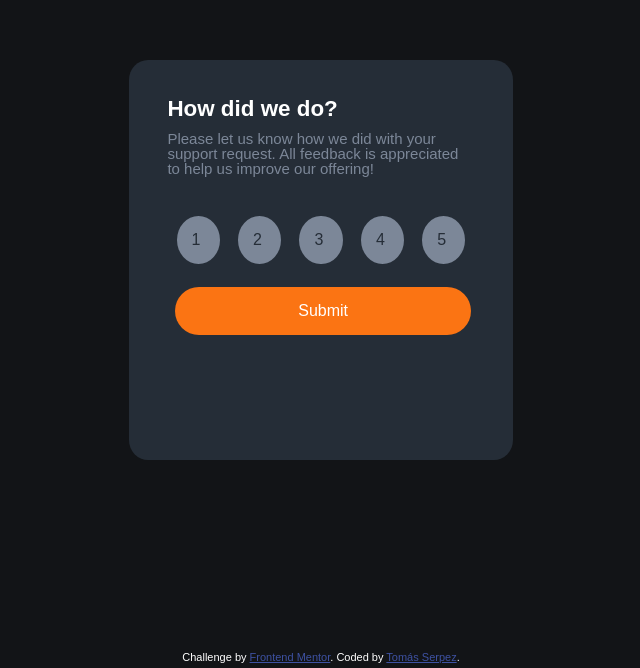
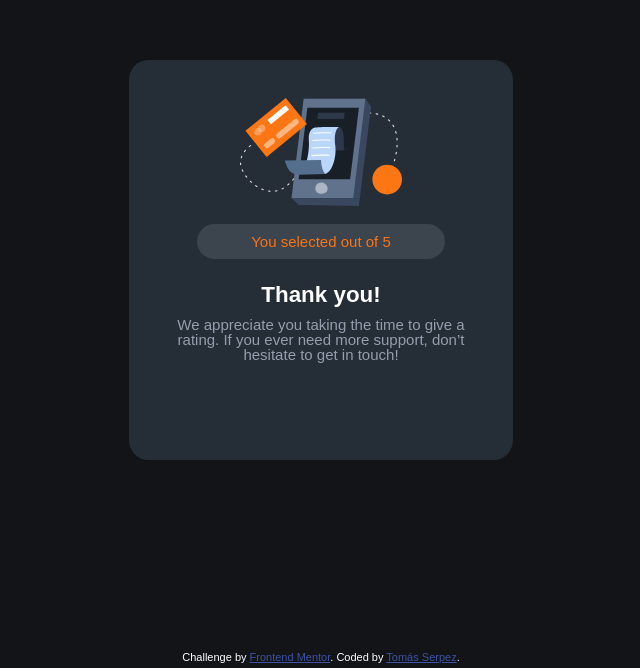
Before and after one commit to tomasserpez/interactive-rating-component-ts, a plain HTML site: page index.html in a window 1280 px wide. Shown: the part 132-800 px from the top of the page, without its empty margins (319-959 px from the left). Drawn offline with Linux system fonts and the light colour scheme; a web font is replaced by a local one.

Commit message:
Second window made

```diff
--- a/css/base/_styles.sass
+++ b/css/base/_styles.sass
@@ -43,6 +43,7 @@ body
         padding: 3%
         border-radius: 5%
         margin: auto
+        display: none
         h1
             font-weight: $heavyWeight
             font-size: 1.4em
@@ -54,13 +55,12 @@ body
         .stars
             ul
                 display: flex
-                flex-diraction: row
+                flex-direction: row
                 justify-content: center
                 padding: 10% 0
                 li
-                    padding: 0
-                    width: 15%
-                    padding: 16px 15px
+                    width: 25%
+                    padding: 15px 18px
                     border-radius: 100%
                     background: $mediumGreyColor
                     margin: 3%
@@ -81,7 +81,7 @@ body
             color: $whiteColor
             background: $primaryColor
             padding: 5% 40%
-            margin: .5em
+            margin: .4.5em
             border-radius: 50px
             &:hover
                 background: $whiteColor
@@ -94,14 +94,25 @@ body
         align-items: center
         flex-wrap: no-wrap
         background: $darkBlueColor
-        width: 25rem
-        height: 28rem
+        width: 24rem
+        height: 25rem
+        padding: 3%
+        border-radius: 5%
         margin: auto
-        display: none
+        text-align: center
+        //display: none
 
         h1
             font-weight: $heavyWeight
-
-
+            font-size: 1.4em
+            color: $whiteColor
+            padding: 10px
         p
             font-size: $paragraphSize
+            color: $lightGreyColor
+        .selection
+            color: $primaryColor
+            background: rgba($lightGreyColor,.2)
+            margin: 1em 2em
+            border-radius: 50px
+            padding: 10px 0
--- a/index.html
+++ b/index.html
@@ -44,9 +44,11 @@
     <section class="second">
       <!-- Thank you state start -->
 
-      <p>You selected <!-- Add rating here --> out of 5</p>
+      <img src="./images/illustration-thank-you.svg" alt="">
 
-      Thank you!
+      <p class="selection">You selected <!-- Add rating here --> out of 5</p>
+
+      <h1>Thank you!</h1>
       <p>
         We appreciate you taking the time to give a rating. If you ever need more support,
         don’t hesitate to get in touch!
```
Also changed, not shown: css/main.css, 1 other file.
